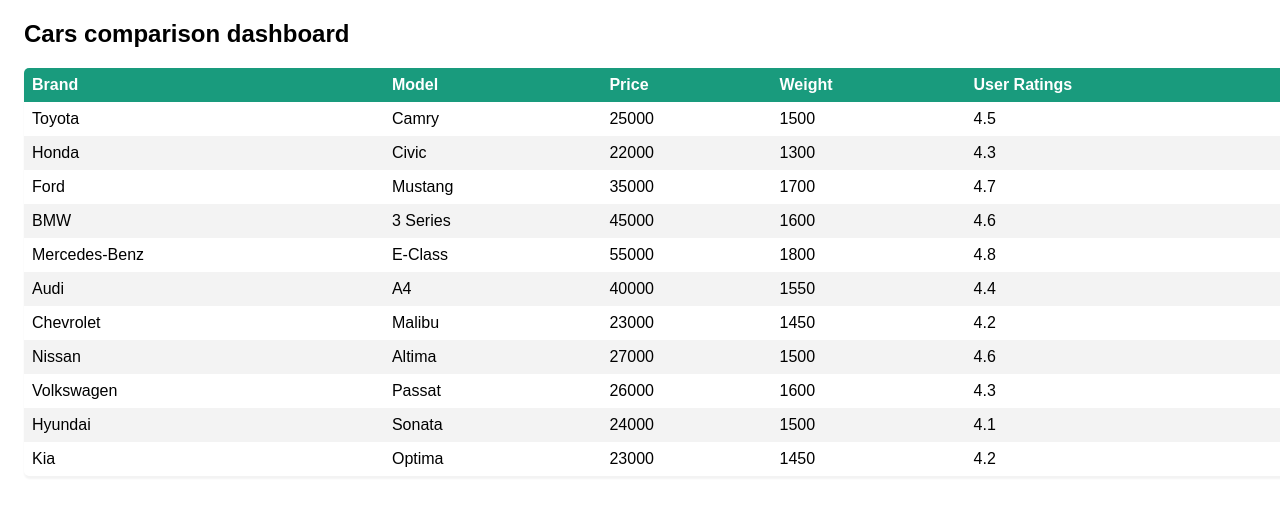
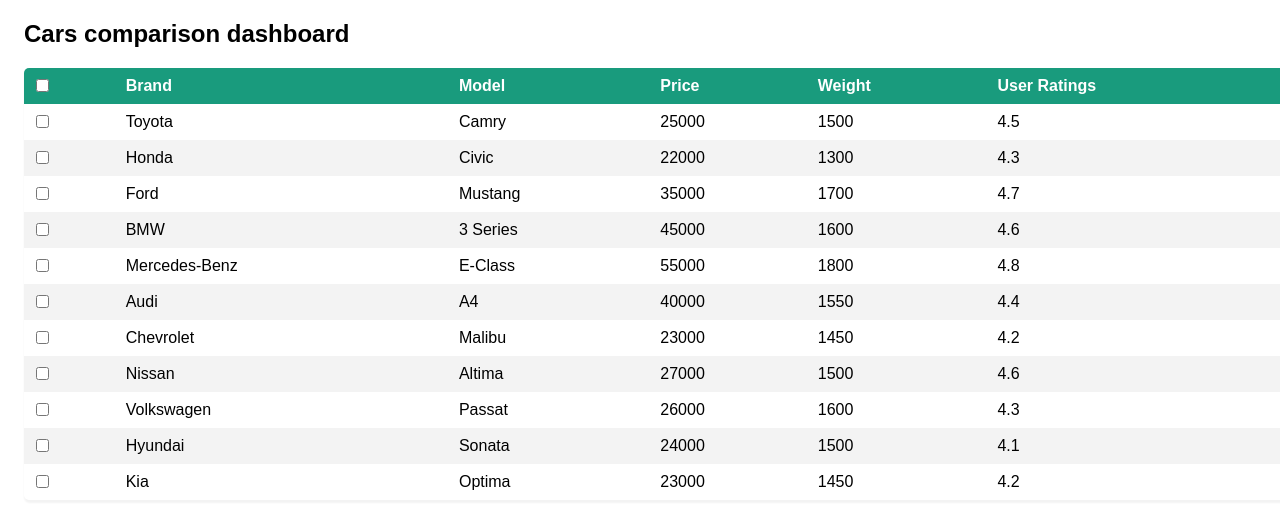
Before and after one commit to paras-sajwan/cars-dashboard, a Next.js app: page / in a window 1280 px wide. Shown: the top 526 px of the page. Built offline with nearby package versions, Linux system fonts and the light colour scheme.

Commit message:
Adding select checkboxes

```diff
--- a/src/app/components/TableContainerComponent.js
+++ b/src/app/components/TableContainerComponent.js
@@ -11,6 +11,25 @@
 export default function TableContainer() {
   const columns = useMemo(
     () => [
+      {
+        id: "select-col",
+        header: ({ table }) => (
+          <input
+            type="checkbox"
+            checked={table.getIsAllRowsSelected()}
+            indeterminate={table.getIsSomeRowsSelected()}
+            onChange={table.getToggleAllRowsSelectedHandler()} //or getToggleAllPageRowsSelectedHandler
+          />
+        ),
+        cell: ({ row }) => (
+          <input
+            type="checkbox"
+            checked={row.getIsSelected()}
+            disabled={!row.getCanSelect()}
+            onChange={row.getToggleSelectedHandler()}
+          />
+        ),
+      },
       {
         header: "Brand",
         accessorKey: "brand",
@@ -35,10 +54,17 @@
     []
   );
   const [data, setData] = useState(jsonData);
+  const [rowSelection, setRowSelection] = useState({});
   const table = useReactTable({
     columns,
     data,
     getCoreRowModel: getCoreRowModel(),
+    onRowSelectionChange: setRowSelection,
+    state: {
+      rowSelection,
+    },
   });
-  return <TableComponent {...{table, flexRender}} />;
+
+  console.log(table.getSelectedRowModel().rows); //get full client-side selected rows
+  return <TableComponent {...{ table, flexRender }} />;
 }
```
